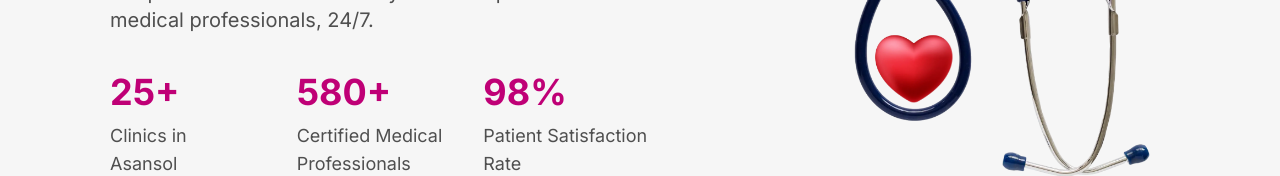
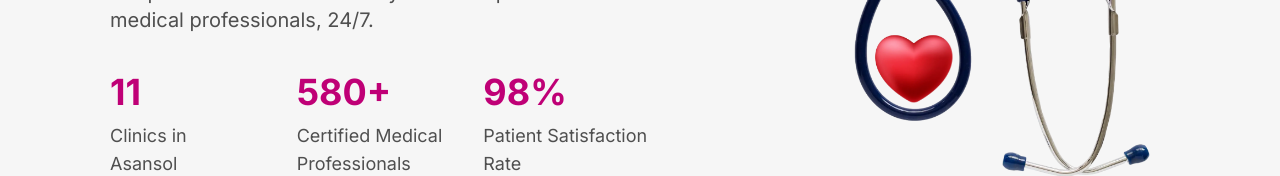
Before and after one commit to Santtamk/awchvtwo, a Next.js app: page / in a window 1280 px wide. Shown: the part 413-589 px from the top of the page. Built offline with nearby package versions, Linux system fonts and the light colour scheme.

Commit message:
countUpdate

```diff
--- a/components/Hero.jsx
+++ b/components/Hero.jsx
@@ -22,7 +22,7 @@ const Hero_1 = () => {
         <div className="self-stretch pt-2.5 inline-flex justify-start items-start overflow-hidden z-10">
           <div className="flex-1 inline-flex flex-col justify-start items-center gap-2.5">
             <div className="self-stretch justify-start text-primary-800 text-2xl lg:text-4xl font-bold">
-              <CountUp end={25} duration={2.5} />+
+              <CountUp end={11} duration={2.5} />
             </div>
             <div className="self-stretch justify-start text-black-700 text-xs lg:text-lg font-normal">
               Clinics in
```
